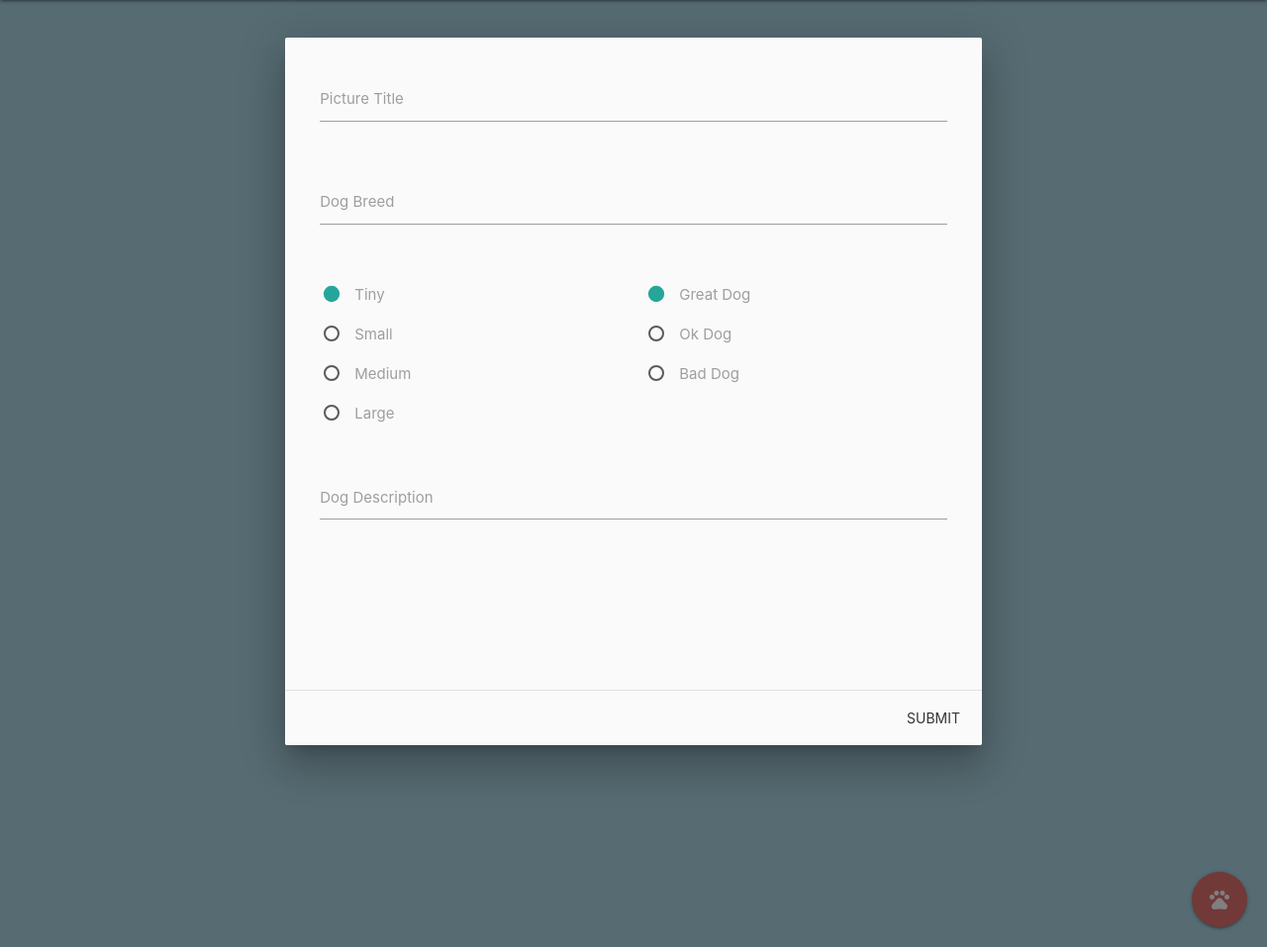
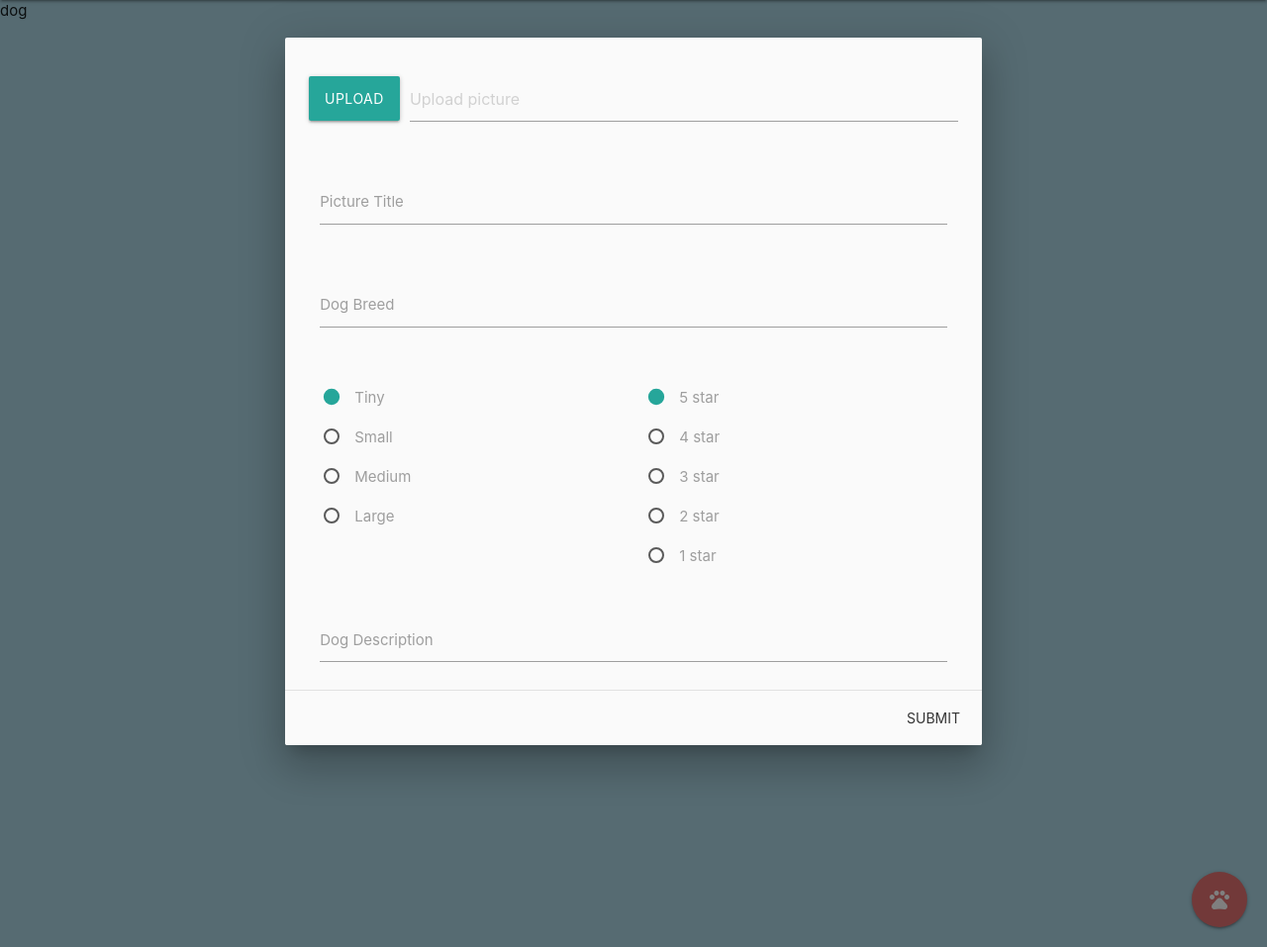
Before and after one commit to sarahveddy/350Project, a Python web app: template templates/form.html in a window 1280 px wide, after a click on "pets". Shown: the part 64-1021 px from the top of the page at 99% size. Run offline with Jinja, Linux system fonts and the light colour scheme; the template is opened without the code that fills it: most values are stand-ins (such as "Sample title", 1, 10 or a date in 2020); some libraries are stand-ins or nearby versions.

Commit message:
Got image uploaded and in datastore

```diff
--- a/app.yaml
+++ b/app.yaml
@@ -19,3 +19,5 @@
   version: "2.5.2"
 - name: jinja2
   version: "2.6"
+- name: PIL
+  version: "1.1.7"
--- a/templates/modal.html
+++ b/templates/modal.html
@@ -1,6 +1,19 @@
 <div class="modal-content">
 
-    <form id="dogSubmissionForm">
+    <form id="dogSubmissionForm" enctype="multipart/form-data" method="post" action="/">
+
+        <!--PICTURE UPLOAD-->
+        <div class="row">
+            <div class="file-field input-field">
+                <div class="btn">
+                    <span>Upload</span>
+                    <input id="picture" type="file" name="picture" accept="image/*">
+                </div>
+                <div class="file-path-wrapper">
+                    <input  class="file-path validate" type="text" placeholder="Upload picture">
+                </div>
+            </div>
+        </div>
 
         <!--PICTURE TITLE-->
         <div class="row">
@@ -18,32 +31,46 @@
                 <label for="autocomplete-input">Dog Breed</label>
             </div>
         </div>
-
+        <!--<script> $('input.autocomplete').autocomplete({-->
+            <!--data: {-->
+                <!--"Apple": null,-->
+                <!--"Microsoft": null,-->
+                <!--"Google": 'https://placehold.it/250x250'-->
+            <!--},-->
+            <!--limit: 20, // The max amount of results that can be shown at once. Default: Infinity.-->
+            <!--onAutocomplete: function(val) {-->
+                <!--alert(cb);-->
+                <!--// Callback function when value is autcompleted.-->
+            <!--},-->
+            <!--minLength: 1, // The minimum length of the input for the autocomplete to start. Default: 1.-->
+        <!--});-->
+        <!--</script>-->
 
         <!--Size and Rating-->
         <div class="row">
+             <!--SIZE-->
             <div class="col s6">
                 <p>
                     <label>
-                        <input name="size" value="tiny" type="radio" checked />
+                        <input name="dog_size" value="tiny" type="radio" checked />
                         <span>Tiny</span>
                     </label>
                 </p>
                 <p>
                     <label>
-                        <input name="size" value="small" type="radio" />
+                        <input name="dog_size" value="small" type="radio" />
                         <span>Small</span>
                     </label>
                 </p>
                 <p>
                     <label>
-                        <input name="size" value="medium" type="radio" />
+                        <input name="dog_size" value="medium" type="radio" />
                         <span>Medium</span>
                     </label>
                 </p>
                 <p>
                     <label>
-                        <input name="size" value="large" type="radio"  />
+                        <input name="dog_size" value="large" type="radio"  />
                         <span>Large</span>
                     </label>
                 </p>
@@ -55,20 +82,32 @@
             <div class="col s6">
                 <p>
                     <label>
-                        <input name="rating" value="great" type="radio" checked />
-                        <span>Great Dog</span>
+                        <input name="rating" value="5" type="radio" checked />
+                        <span>5 star</span>
                     </label>
                 </p>
                 <p>
                     <label>
-                        <input name="rating" value="ok" type="radio" />
-                        <span>Ok Dog</span>
+                        <input name="rating" value="4" type="radio" />
+                        <span>4 star</span>
                     </label>
                 </p>
                 <p>
                     <label>
-                        <input name="rating" value="bad" type="radio" />
-                        <span>Bad Dog</span>
+                        <input name="rating" value="3" type="radio" />
+                        <span>3 star</span>
+                    </label>
+                </p>
+                 <p>
+                    <label>
+                        <input name="rating" value="2" type="radio" />
+                        <span>2 star</span>
+                    </label>
+                </p>
+                 <p>
+                    <label>
+                        <input name="rating" value="1" type="radio" />
+                        <span>1 star</span>
                     </label>
                 </p>
             </div>
@@ -90,6 +129,7 @@
     </form>
 </div>
 
+<!--Modal footer-->
 <div class="modal-footer">
     <a class="modal-action btn-flat modal-close" onclick="submit()">Submit</a>
 </div>
--- a/templates/myDogs.html
+++ b/templates/myDogs.html
@@ -1 +1,3 @@
-myDOGS
+{% for dog in dogs %}
+    dog
+{% endfor %}
--- a/templates/static.html
+++ b/templates/static.html
@@ -27,16 +27,31 @@
         }
 
         function submit(){
-            var formData = $("#dogSubmissionForm").serialize();
-            console.log(formData);
-            $.post("/", formData).done(function(response) {
-                console.log(response);
-            });
+
+
+            var form = $("#dogSubmissionForm").serializeArray();
+            var formData = new FormData();
+            var file = document.getElementById("picture").files[0];
+            formData.append("picture", file);
+            for (var i = 0; i<form.length; i++){
+                formData.append(form[i].name, form[i].value)
+            }
+            console.log(formData.values());
+
+            $.ajax({
+                url:"/",
+                type:"post",
+                data:formData,
+                cache:false,
+                contentType:false,
+                processData:false
+            })
+
 
         }
 
     </script>
-    <title>Sarah Vedress | {{page_title}}</title>
+    <title>Dog Tracker | {{page_title}}</title>
     <link rel="stylesheet" href="/css/style.css">
     {% block script %}{% endblock %}
 </head>
@@ -57,7 +72,7 @@
 
 
     <main>
-        <div class="page" id="myDogs">
+        <div class="page visible" id="myDogs">
             {% include 'templates/myDogs.html' %}
         </div>
 
```
Also changed, not shown: main.py (+7 -2 lines), python/dog_sighting.py (+10 -2 lines), 2 other files.
